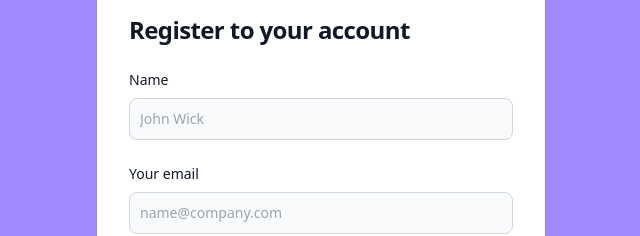
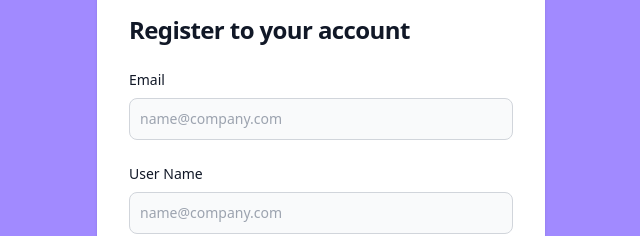
Before and after one commit to hari-bot/todo-tggt, a React (Create React App) app: page / in a window 1280 px wide. Both pictures are taken after a click on the button "Register here.". Shown: the part 207-443 px from the top of the page, without its empty margins (319-959 px from the left). Built offline with nearby package versions, Linux system fonts and the light colour scheme.

Commit message:
Configure Redux with userSlice, implement login functionality, and add private routing

```diff
--- a/package.json
+++ b/package.json
@@ -3,6 +3,7 @@
   "version": "0.1.0",
   "private": true,
   "dependencies": {
+    "@reduxjs/toolkit": "^2.2.7",
     "@testing-library/jest-dom": "^5.17.0",
     "@testing-library/react": "^13.4.0",
     "@testing-library/user-event": "^13.5.0",
@@ -10,11 +11,13 @@
     "@types/node": "^16.18.104",
     "@types/react": "^18.3.3",
     "@types/react-dom": "^18.3.0",
+    "@types/react-redux": "^7.1.33",
     "autoprefixer": "^10.4.20",
     "postcss": "^8.4.41",
     "react": "^18.3.1",
     "react-dom": "^18.3.1",
     "react-icons": "^5.2.1",
+    "react-redux": "^9.1.2",
     "react-router-dom": "^6.26.0",
     "react-scripts": "5.0.1",
     "tailwindcss": "^3.4.9",
--- a/src/components/base/LoginForm/index.tsx
+++ b/src/components/base/LoginForm/index.tsx
@@ -1,15 +1,24 @@
 import React, { useState } from 'react';
 import { useNavigate } from 'react-router-dom';
+import { useDispatch } from 'react-redux';
+import { login } from '../../../state/user/userSlice';
 
 function LoginForm() {
   const [pageType, setPageType] = useState('signin');
+  const [username, setUsername] = useState('');
   const isSignin = pageType === 'signin';
   const isRegister = pageType === 'register';
   const navigate = useNavigate();
+  const dispatch = useDispatch();
 
   const handleSubmit = (e: React.FormEvent) => {
     e.preventDefault();
     console.log('Signin button clicked');
+
+    if (isSignin) {
+      dispatch(login(username));
+    }
+
     navigate('/home');
   };
 
@@ -21,26 +30,28 @@ function LoginForm() {
       <form className="space-y-4 md:space-y-6" onSubmit={handleSubmit}>
         {isRegister && (
           <div>
-            <label htmlFor="userName" className="block mb-2 text-sm font-medium text-gray-900">
-              Name
+            <label htmlFor="email" className="block mb-2 text-sm font-medium text-gray-900">
+              Email
             </label>
             <input
-              type="text"
-              name="userName"
-              id="userName"
+              type="email"
+              name="email"
+              id="email"
               className="bg-gray-50 border border-gray-300 text-gray-900 sm:text-sm rounded-lg focus:ring-primary-600 focus:border-primary-600 block w-full p-2.5"
-              placeholder="John Wick"
+              placeholder="name@company.com"
             />
           </div>
         )}
         <div>
-          <label htmlFor="email" className="block mb-2 text-sm font-medium text-gray-900">
-            Your email
+          <label htmlFor="username" className="block mb-2 text-sm font-medium text-gray-900">
+            User Name
           </label>
           <input
-            type="email"
-            name="email"
-            id="email"
+            type="text"
+            name="username"
+            id="username"
+            value={username} // Bind the username state
+            onChange={(e) => setUsername(e.target.value)} // Update state on input change
             className="bg-gray-50 border border-gray-300 text-gray-900 sm:text-sm rounded-lg focus:ring-primary-600 focus:border-primary-600 block w-full p-2.5"
             placeholder="name@company.com"
           />
--- a/src/index.tsx
+++ b/src/index.tsx
@@ -3,10 +3,14 @@ import ReactDOM from 'react-dom/client';
 import './index.css';
 import App from './App';
 import { BrowserRouter } from 'react-router-dom';
+import { Provider } from 'react-redux';
+import { store } from './state/store';
 
 const root = ReactDOM.createRoot(document.getElementById('root') as HTMLElement);
 root.render(
   <BrowserRouter>
-    <App />
+    <Provider store={store}>
+      <App />
+    </Provider>
   </BrowserRouter>,
 );
--- a/src/pages/HomePage/index.tsx
+++ b/src/pages/HomePage/index.tsx
@@ -1,11 +1,16 @@
+import React from 'react';
+import { useSelector } from 'react-redux';
 import SideBar from '../../components/shared/SideBar';
 import AddTask from '../../components/custom/AddTask';
 import TaskList from '../../components/custom/TakList';
+import { RootState } from '../../state/store';
 
 function HomePage() {
+  const userName = useSelector((state: RootState) => state.user.userName);
+
   return (
     <div className="flex h-screen">
-      <SideBar name="Hari Haran" />
+      <SideBar name={userName} />
       <div className="w-[80%] bg-[#a18aff] py-10 px-20 flex flex-col">
         <h1 className="text-gray-100 text-3xl font-bold">Today Main Focus</h1>
         <h1 className="text-white text-4xl font-bold">Design Team Meeting</h1>
--- a/src/routes/AppRouter.tsx
+++ b/src/routes/AppRouter.tsx
@@ -1,11 +1,12 @@
 import { Route, Routes } from 'react-router-dom';
 import HomePage from '../pages/HomePage';
 import LoginPage from '../pages/LoginPage';
+import PrivateRoute from './PrivateRoute';
 
 function AppRouter() {
   return (
     <Routes>
-      <Route path="/home" element={<HomePage />} />
+      <Route path="/home" element={<PrivateRoute element={<HomePage />} />} />
       <Route path="/" element={<LoginPage />} />
     </Routes>
   );
--- /dev/null
+++ b/src/routes/PrivateRoute.tsx
@@ -0,0 +1,20 @@
+import React from 'react';
+import { Navigate } from 'react-router-dom';
+import { useSelector } from 'react-redux';
+import { RootState } from '../state/store';
+
+interface PrivateRouteProps {
+  element: JSX.Element;
+}
+
+function PrivateRoute({ element }: PrivateRouteProps) {
+  const userName = useSelector((state: RootState) => state.user.userName);
+
+  if (userName) {
+    return element;
+  } else {
+    return <Navigate to="/" />;
+  }
+}
+
+export default PrivateRoute;
--- /dev/null
+++ b/src/state/store.ts
@@ -0,0 +1,11 @@
+import { configureStore } from '@reduxjs/toolkit';
+import userReducer from './user/userSlice';
+
+export const store = configureStore({
+  reducer: {
+    user: userReducer,
+  },
+});
+
+export type RootState = ReturnType<typeof store.getState>;
+export type AppDispatch = typeof store.dispatch;
--- /dev/null
+++ b/src/state/user/userSlice.ts
@@ -0,0 +1,26 @@
+import { createSlice, PayloadAction } from '@reduxjs/toolkit';
+
+interface UserState {
+  userName: string;
+}
+
+const initialState: UserState = {
+  userName: '',
+};
+
+const userSlice = createSlice({
+  name: 'user',
+  initialState,
+  reducers: {
+    login: (state, action: PayloadAction<string>) => {
+      state.userName = action.payload;
+    },
+    logout: (state) => {
+      state.userName = '';
+    },
+  },
+});
+
+export const { login, logout } = userSlice.actions;
+
+export default userSlice.reducer;
```
Also changed, not shown: 1 other file (tests, documents, lock files or other folders).
